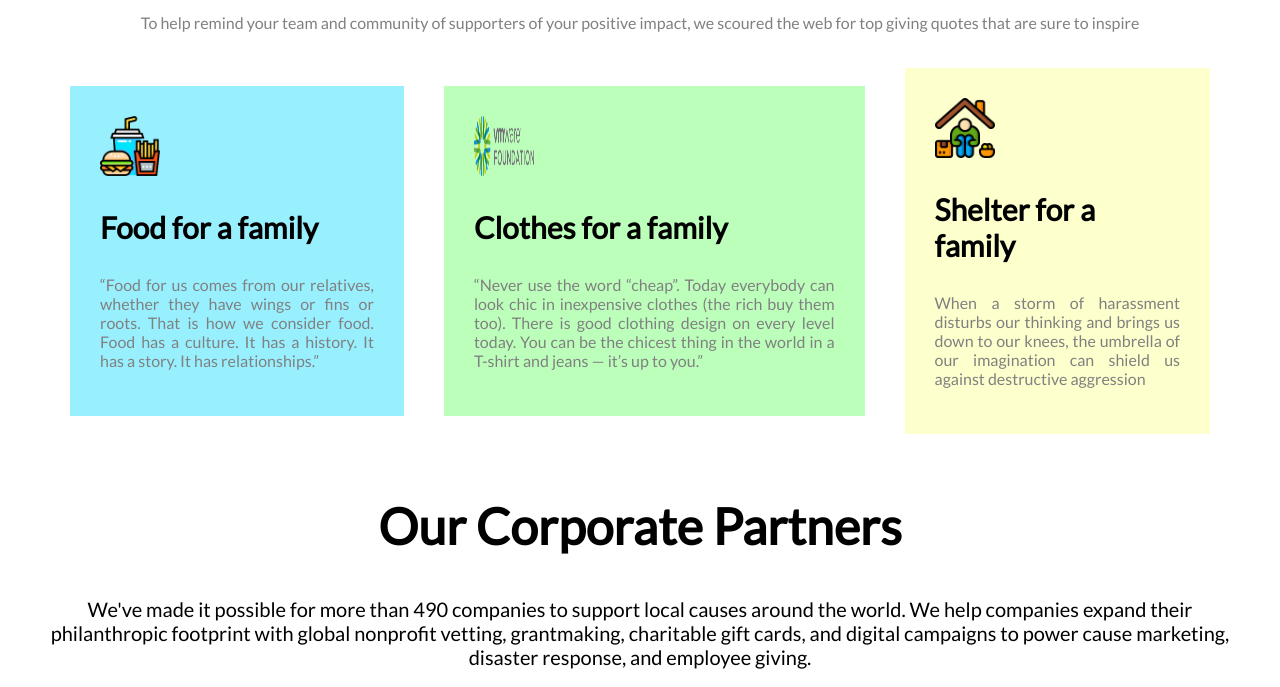
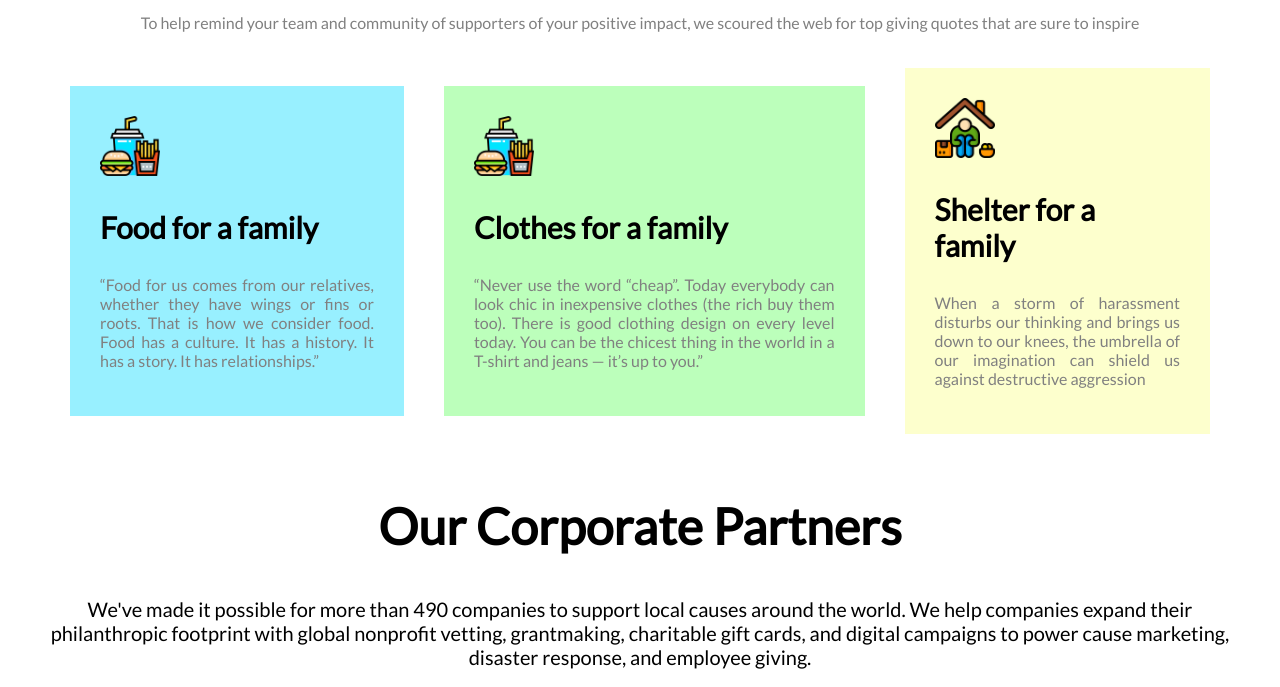
Before and after one commit to developerorin2002/donation-website, a plain HTML site: page index.html in a window 1280 px wide. Shown: the part 1376-2063 px from the top of the page. Drawn offline with Linux system fonts and the light colour scheme.

Commit message:
again changes

```diff
--- a/index.html
+++ b/index.html
@@ -55,7 +55,7 @@
 
             </div>
             <div class="donate-card" id="donate-clothes">
-                <img src="./images/vmware.png" alt="">
+                <img src="./images/fast-food.png" alt="">
                 <h3>Clothes for a family</h3>
                 <p>“Never use the word “cheap”. Today everybody can look chic in inexpensive clothes (the rich buy them too). There is good clothing design on every level today. You can be the chicest thing in the world in a T-shirt and jeans — it’s up to you.”</p>
 
```
